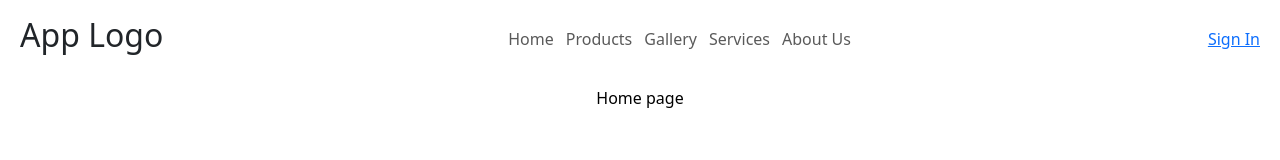
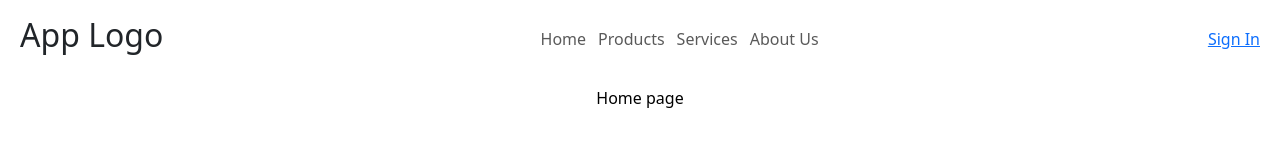
Before and after one commit to RamniwasG/trng-part-2-react-routing, a React (Create React App) app: page / in a window 1280 px wide. Shown: the top 160 px of the page. Built offline with nearby package versions, Linux system fonts and the light colour scheme.

Commit message:
gallery menu removed

```diff
--- a/src/constants/headerConstants.js
+++ b/src/constants/headerConstants.js
@@ -1,7 +1,7 @@
 export const headerMenuList = [
     { label: 'Home', url: '/home' },
     { label: 'Products', url:'/products' },
-    { label: 'Gallery', url:'/gallery' },
+    // { label: 'Gallery', url:'/gallery' },
     { label: 'Services' , url: '/services' },
     { label: 'About Us', url:'/about' }
 ];
```
